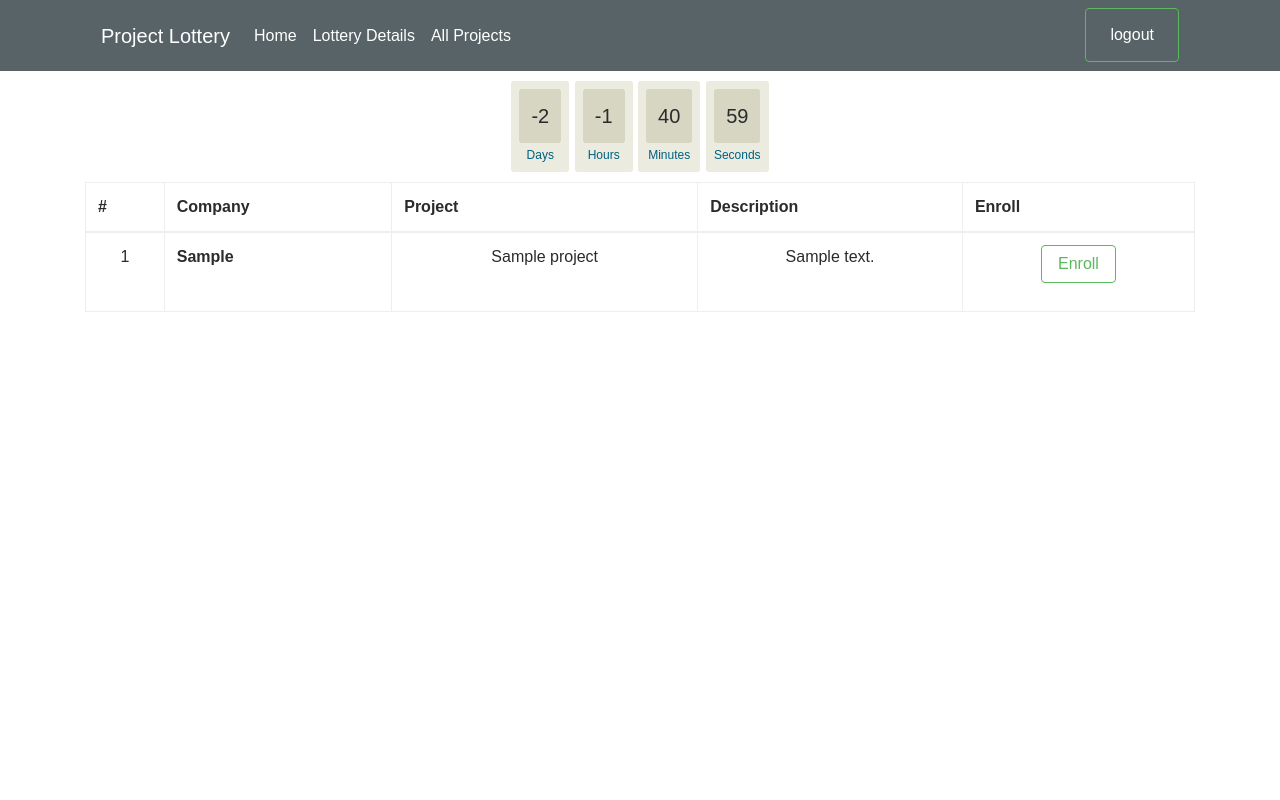
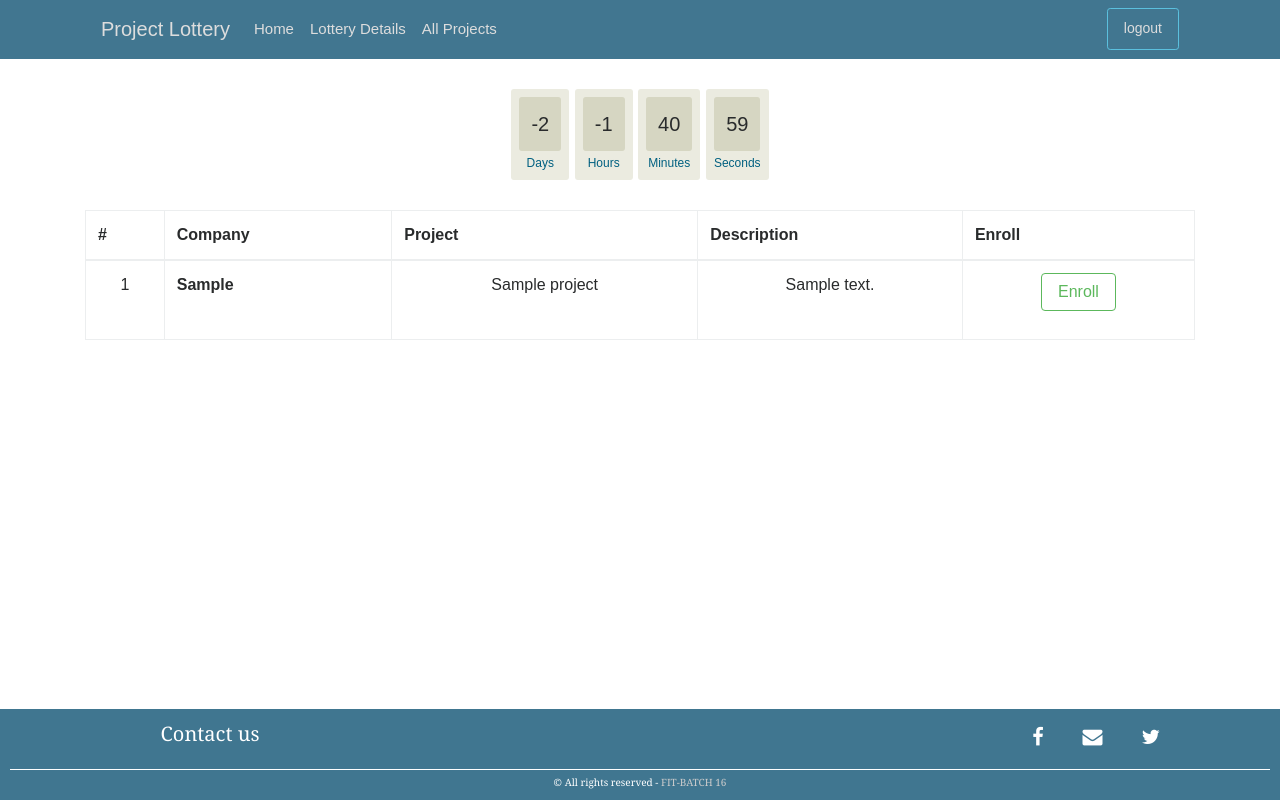
Before and after one commit to Charuka09/project_lotter, a Django app: template templates/index.html in a window 1280 px wide. Run offline with Django 3.2, Linux system fonts and the light colour scheme; the template is opened without the code that fills it: values that come from a table or form of the project are taken from there, others are empty; tables that the repository leaves empty hold one stand-in row (values such as "Sample post"); some libraries are stand-ins or nearby versions.

Commit message:
Add the footer and modified the theme styles added for index

```diff
--- a/static/css/countdown.css
+++ b/static/css/countdown.css
@@ -11,7 +11,9 @@ body{
 	font-weight: 100;
 	text-align: center;
     font-size: 20px;
-    margin: 10px;
+	margin: 10px;
+	padding-top: 20px;
+	padding-bottom: 20px;
 }
 
 #clockdiv > div{
--- /dev/null
+++ b/static/css/style.css
@@ -0,0 +1,119 @@
+nav{
+    font-size: 15px;
+}
+.header.container.active:hover{
+    color: white;
+}
+footer{
+    background: #222;
+    color: white;
+    text-align: center;
+    position: fixed;
+    bottom: 0;
+    width: 100%;
+    background: #407690;
+    color: white;
+    padding: 10px;
+    font-size: 10px;
+    font-family: Georgia, Times, serif;
+    /* padding-top:32px; */
+}
+footer nav{
+    margin-top: 4px;
+}
+footer a{
+    color: #ccc;
+}
+footer a:hover{
+    color: #fff;
+    text-decoration: none;
+}
+
+/* footer .footer-social {
+    text-align: center;
+    padding-top: 15px;
+    padding-bottom: 15px;
+    background-color: #eee;
+} */
+.copyright{
+    border-top: 1px solid white;
+    padding-top: 5px;
+}
+
+/* footer icons */
+
+
+footer nav ul{
+    text-align: right;
+    margin-right:100px;
+    list-style: none;
+    padding: 0;
+
+}
+footer nav ul li{
+    color: #ccc;
+    display: inline-block;
+    padding-left: 15px;
+    text-decoration: none;
+}
+
+/* Footer ul{
+    list-style-type: none;
+    padding: 0;
+    margin-bottom: 18px;
+} */
+
+
+Footer li{
+    display: inline-block;
+    margin: 0px 5px;
+    line-height: 2;
+}
+
+Footer .footer-social{
+    text-align: center;
+    padding-top: 3px;
+    padding-bottom: 3px;
+    background-color: #888;
+}
+
+Footer .fa{
+    font-size: 20px;
+    margin-right: 5px;
+    margin-left: 5px;
+    /* background-color: #457f9b; */
+    color: #fff;
+    /* border-radius: 51%;
+    padding: 5px;
+    height: 50px;
+    width: 50px; */
+    text-align: center;
+    line-height: 10px;
+    text-decoration: none;
+    transition:color 0.2s;
+}
+
+Footer .fa-facebook:hover{
+   color: #03114b;
+}
+
+Footer .fa-facebook:focus{
+    color: #03114b;
+}
+
+Footer .fa-envelope:hover{
+    color: #f13a4f;
+}
+
+Footer .fa-envelope:focus{
+    color: #f13a4f;
+}
+
+Footer .fa-twitter:hover{
+    color: #00aced;
+
+}
+
+Footer .fa-twitter:focus{
+    color:#00aced;
+}
--- a/templates/index.html
+++ b/templates/index.html
@@ -10,14 +10,19 @@
         crossorigin="anonymous">
     <link
         rel="stylesheet"
+        href="{% static 'css/style.css' %}">
+    <link
+        rel="stylesheet"
         href="{% static 'css/countdown.css' %}">
-
+    <link
+        rel="stylesheet"
+        href="http://cdnjs.cloudflare.com/ajax/libs/font-awesome/4.6.3/css/font-awesome.min.css">
 
 {% endblock %}
 
 {% block extra_styles %}
     .header{
-        background-color: #576366;
+        background-color: #417690;
             }
     .slide{
         float:right;
@@ -26,10 +31,10 @@
         margin-bottom: 0;
     }
     .header a{
-        color:white;
+        color:#ddd;
     }
     .header a:hover{
-        color: #FF5733;
+        color: #fff;
     }
     .ml-auto {
         margin-bottom: -15px;
@@ -61,7 +66,7 @@
                     <li class="active">
                         <p>
                             <button
-                                class="btn btn-outline-success">
+                                class="btn btn-outline-info btn-sm">
                                 <a
                                     class="nav-link"
                                     href="{% url 'logout' %}">
@@ -168,7 +173,52 @@
         </div>
 {% endblock %}
 {% block extra_footer %}
-<script src="https://ajax.googleapis.com/ajax/libs/jquery/3.3.1/jquery.min.js"></script>
+
+        <footer>
+            <div class="socialMedia">
+                <div class="row">
+                    <div class="col-md-4">
+                        <p class="lead">Contact us</p>
+                    </div>
+                    <div class="col-md-8">
+                        <nav>
+                            <ul >
+                                <!-- <div class="footer-social">
+                                        <a href="#" class="social-icons"><i class="fa fa-facebook"></i></a>
+                                        <a href="#" class="social-icons"><i class="fa fa-envelop"></i></a>
+                                        <a href="#" class="social-icons"><i class="fa fa-twitter"></i></a>
+                                </div> -->
+                                <li>
+                                    <a href="https://www.facebook.com/groups/173190899787687/?ref=bookmarks" class="social-icons"><i class="fa fa-facebook"></i></a>
+
+                                </li>
+                                <li>
+                                    <a href="mailto:fitbatch16@gmail.com" class="social-icons"><i class="fa fa-envelope"></i></a>
+                                </li>
+                                <li>
+                                    <a href="https://twitter.com/UoMFIT16" class="social-icons"><i class="fa fa-twitter"></i></a>
+                                </li>
+                            </ul>
+                        </nav>
+                    </div>
+                </div>
+            </div>
+            <div class="copyright">
+                &copy; All rights reserved - <a href="">FIT-BATCH 16</a>
+            </div>
+        </footer>
+
+        <!-- external files for footer glyphicons   -->
+
+        <script
+            src="https://ajax.googleapis.com/ajax/libs/jquery/1.12.4/jquery.min.js">
+        </script>
+
+        <script
+            src="http://maxcdn.bootstrapcdn.com/bootstrap/3.3.7/js/bootstrap.min.js">
+        </script>
+
+        <script src="https://ajax.googleapis.com/ajax/libs/jquery/3.3.1/jquery.min.js"></script>
 
 <!-- <script src="https://cdnjs.cloudflare.com/ajax/libs/popper.js/1.12.9/umd/popper.min.js"></script> -->
 <!-- <script src="https://maxcdn.bootstrapcdn.com/bootstrap/4.0.0/js/bootstrap.min.js"></script> -->
```
